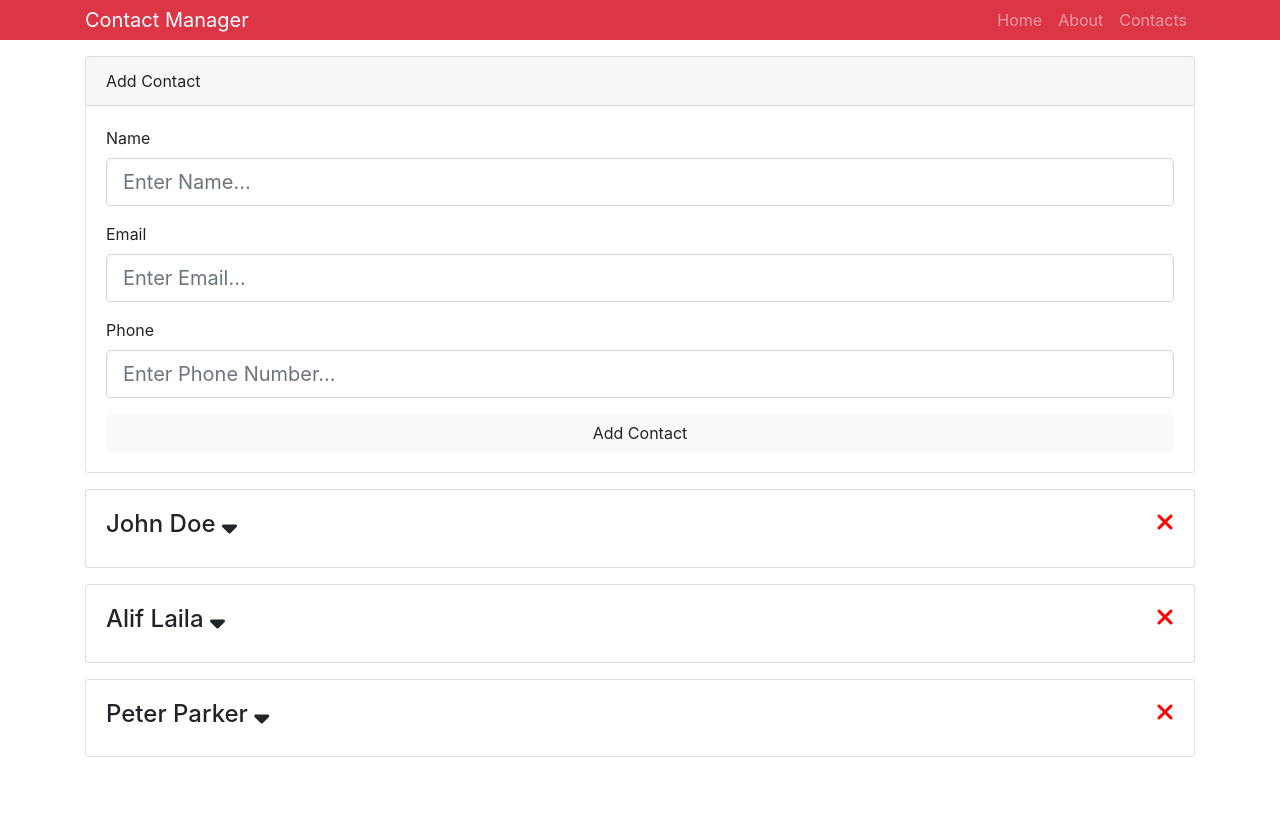
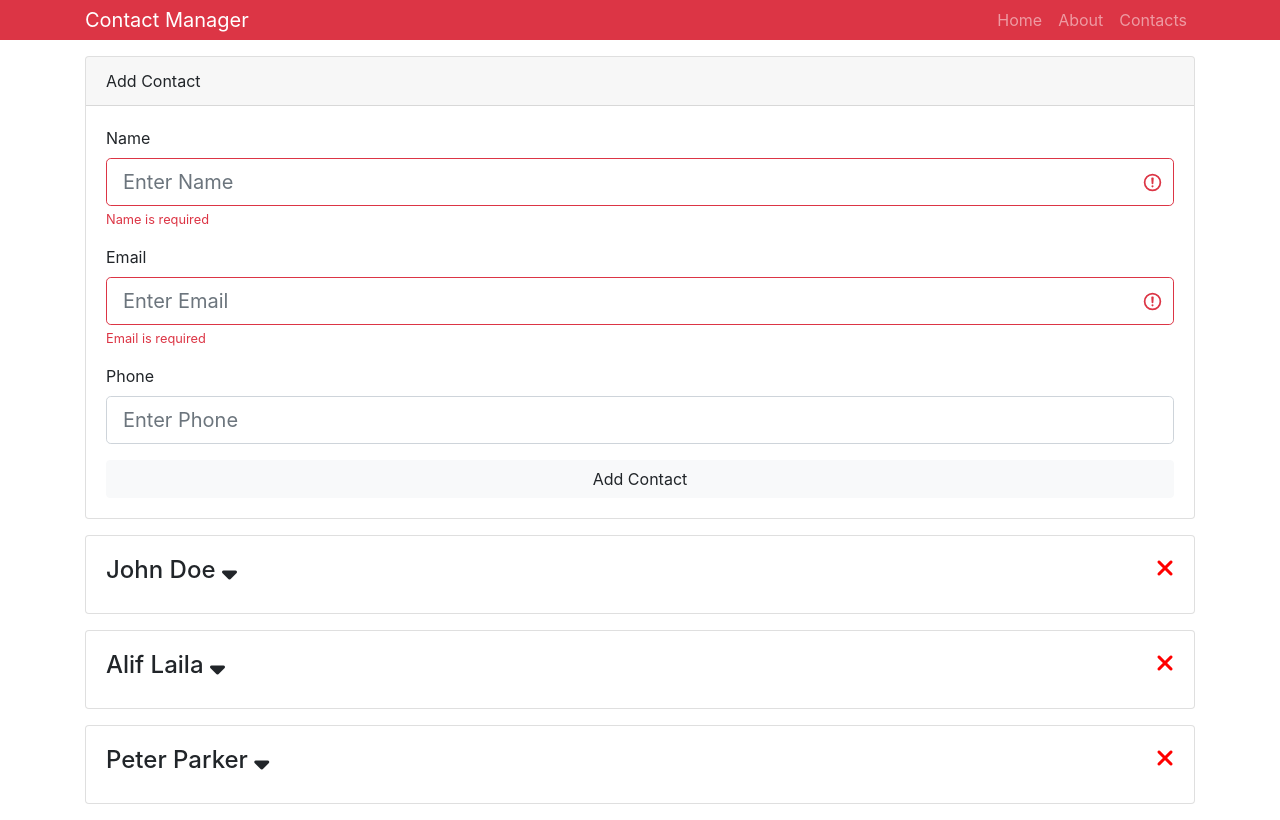
Before and after one commit to abhishekmazumder/React-Contact-Manager, a React (Create React App) app: page / in a window 1280 px wide. Built offline with nearby package versions, Linux system fonts and the light colour scheme.

Commit message:
AddContact Submit Form compltd with form validation

```diff
--- a/package.json
+++ b/package.json
@@ -7,6 +7,7 @@
     "@testing-library/react": "^9.3.2",
     "@testing-library/user-event": "^7.1.2",
     "bootstrap": "^4.5.0",
+    "classnames": "^2.2.6",
     "react": "^16.13.1",
     "react-dom": "^16.13.1",
     "react-scripts": "3.4.1",
--- a/src/components/AddContact.js
+++ b/src/components/AddContact.js
@@ -1,5 +1,6 @@
 import React, { Component } from 'react';
 import { Consumer } from '../context';
+import TextInputGroup from './layout/TextInputGroup';
 import { v4 as uuidv4 } from 'uuid';
 
 class AddContact extends Component {
@@ -7,6 +8,7 @@
 		name: '',
 		email: '',
 		phone: '',
+		errors: { name: 'Name is required', email: 'Email is required' },
 	};
 
 	handleChange = (e) => this.setState({ [e.target.name]: e.target.value });
@@ -14,6 +16,17 @@
 	handleSubmit = (dispatch, e) => {
 		e.preventDefault();
 		const { name, email, phone } = this.state;
+
+		//check for errors in form validation
+		if (name === '') {
+			this.setState({ errors: { name: 'Name is required' } });
+			return;
+		}
+		if (email === '') {
+			this.setState({ errors: { email: 'Email is required' } });
+			return;
+		}
+
 		const newContact = {
 			id: uuidv4(),
 			name,
@@ -29,11 +42,12 @@
 			name: '',
 			email: '',
 			phone: '',
+			errors: {},
 		});
 	};
 
 	render() {
-		const { name, email, phone } = this.state;
+		const { name, email, phone, errors } = this.state;
 		return (
 			<Consumer>
 				{(value) => {
@@ -48,39 +62,31 @@
 										dispatch
 									)}
 								>
-									<div className="form-group">
-										<label htmlFor="name">Name</label>
-										<input
-											type="text"
+									<TextInputGroup
+										label="Name"
 										name="name"
-											className="form-control form-control-lg"
-											placeholder="Enter Name..."
+										placeholder="Enter Name"
 										value={name}
 										onChange={this.handleChange}
+										error={errors.name}
 									/>
-									</div>
-									<div className="form-group">
-										<label htmlFor="email">Email</label>
-										<input
+									<TextInputGroup
+										label="Email"
+										name="email"
 										type="email"
-											name="email"
-											className="form-control form-control-lg"
-											placeholder="Enter Email..."
+										placeholder="Enter Email"
 										value={email}
 										onChange={this.handleChange}
+										error={errors.email}
 									/>
-									</div>
-									<div className="form-group">
-										<label htmlFor="phone">Phone</label>
-										<input
-											type="text"
+									<TextInputGroup
+										label="Phone"
 										name="phone"
-											className="form-control form-control-lg"
-											placeholder="Enter Phone Number..."
+										placeholder="Enter Phone"
 										value={phone}
 										onChange={this.handleChange}
 									/>
-									</div>
+
 									<input
 										type="submit"
 										value="Add Contact"
--- /dev/null
+++ b/src/components/layout/TextInputGroup.js
@@ -0,0 +1,37 @@
+import React from 'react';
+import PropTypes from 'prop-types';
+import classnames from 'classnames';
+
+function TextInputGroup({ label, name, value, placeholder, type, onChange, error }) {
+	return (
+		<div className="form-group">
+			<label htmlFor={name}>{label}</label>
+			<input
+				type={type}
+				name={name}
+				className={classnames('form-control form-control-lg', {
+					'is-invalid': error,
+				})}
+				placeholder={placeholder}
+				value={value}
+				onChange={onChange}
+			/>
+			{error && <div className="invalid-feedback">{error}</div>}
+		</div>
+	);
+}
+
+TextInputGroup.propTypes = {
+	label: PropTypes.string.isRequired,
+	name: PropTypes.string.isRequired,
+	placeholder: PropTypes.string.isRequired,
+	value: PropTypes.string.isRequired,
+	type: PropTypes.string.isRequired,
+  onChange: PropTypes.func.isRequired,
+  error:PropTypes.string
+};
+
+TextInputGroup.defaultProps = {
+	type: 'text',
+};
+export default TextInputGroup;
```
Also changed, not shown: 1 other file (tests, documents, lock files or other folders). Lines whose indentation alone changed are shown as unchanged.
